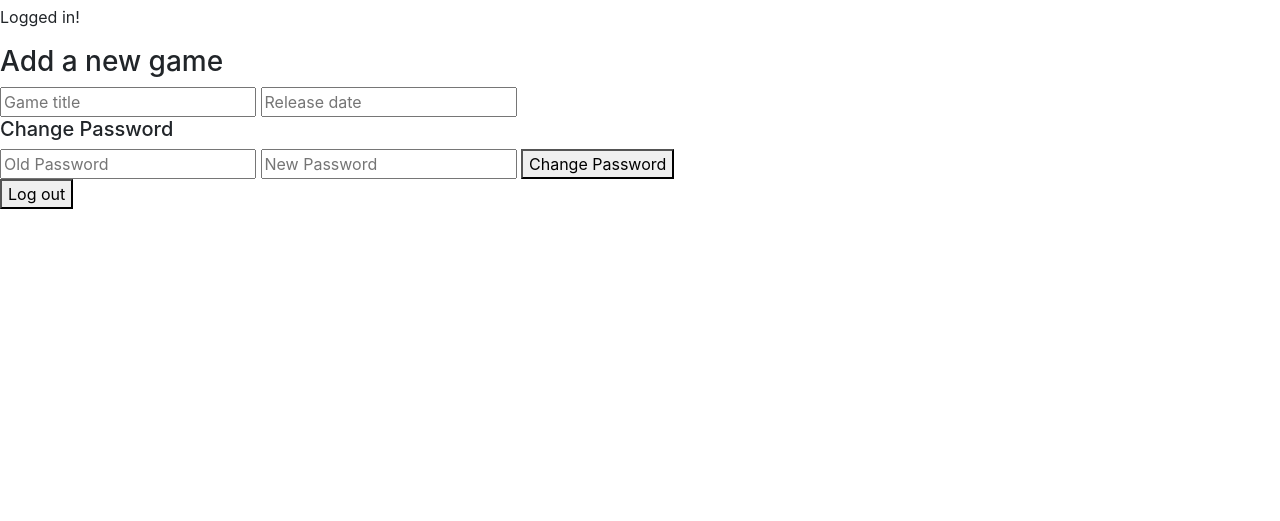
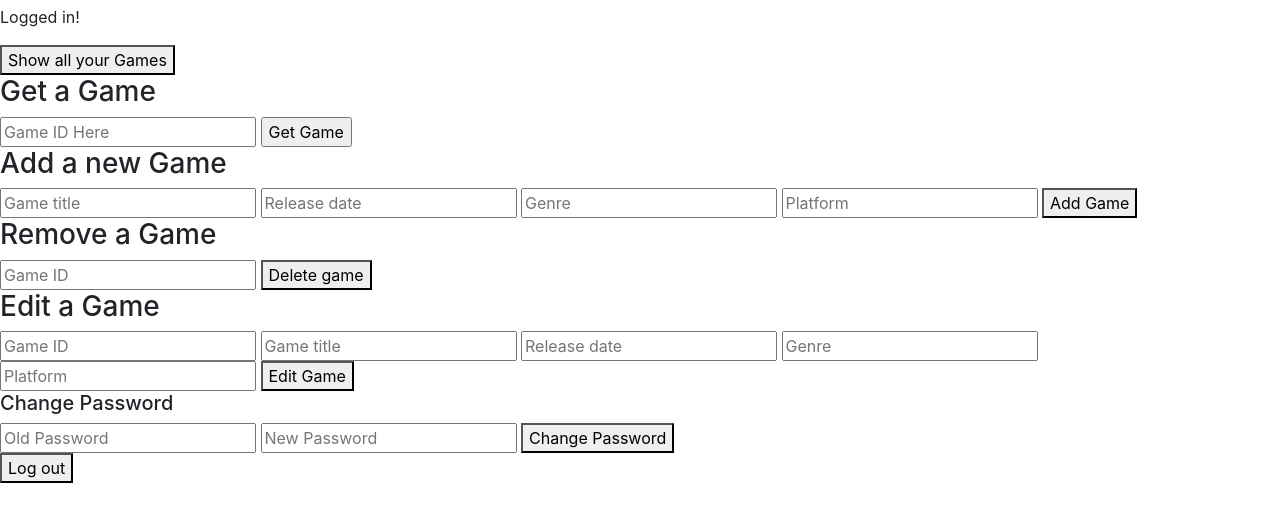
Before and after one commit to hank11234/speedruns-client, a website built with webpack: page index.html in a window 1280 px wide. Both pictures are taken after typing "name@example.com", "Sample123" into the empty fields and a click on the button "Sign In". Shown: the part 51-572 px from the top of the page. Built offline with nearby package versions, Linux system fonts and the light colour scheme; files whose address does not match are found by name.

Commit message:
Finished index and CRUD event listeners, start api

```diff
--- a/assets/scripts/app.js
+++ b/assets/scripts/app.js
@@ -3,6 +3,7 @@
 // use require with a reference to bundle the file and use it in this file
 // const example = require('./example')
 const authEvents = require('./auth/events')
+const gameEvents = require('./games/events')
 
 // use require without a reference to ensure a file is bundled
 // require('./example')
@@ -13,4 +14,9 @@ $(() => {
   $('#sign-in').on('submit', authEvents.onSignIn)
   $('#change-password').on('submit', authEvents.onChangePassword)
   $('#logout').on('submit', authEvents.onLogout)
+  $('#game-create').on('submit', gameEvents.onGameCreate)
+  $('#games-index').on('submit', gameEvents.onShowGames)
+  $('#game-show').on('submit', gameEvents.onGetGame)
+  $('#gamee-destroy').on('submit', gameEvents.onDestroyGame)
+  $('#game-update').on('submit', gameEvents.onUpdateGame)
 })
--- a/index.html
+++ b/index.html
@@ -34,10 +34,41 @@
       </div>
 
       <div class="after-login">
-        <h3>Add a new game</h3>
+        <div class="game-display"></div>
+
+        <form id="games-index">
+          <button type="submit">Show all your Games</button>
+        </form>
+
+        <h3>Get a Game</h3>
+        <form id="game-show">
+          <input type="text" name="game[id]" placeholder="Game ID Here">
+          <input type="submit" value="Get Game">
+        </form>
+
+        <h3>Add a new Game</h3>
         <form id="game-create">
           <input type="text" name="game[title]" placeholder="Game title">
-          <input type="text" name="game[releaseDate]" placeholder="Release date"
+          <input type="text" name="game[releaseDate]" placeholder="Release date">
+          <input type="text" name="game[genre]" placeholder="Genre">
+          <input type="text" name="game[platform]" placeholder="Platform">
+          <button type="submit">Add Game</button>
+        </form>
+
+        <h3>Remove a Game</h3>
+        <form id="game-destroy">
+          <input type="text" name="game[id]" placeholder="Game ID">
+          <button type="submit">Delete game</button>
+        </form>
+
+        <h3>Edit a Game</h3>
+        <form id="game-update">
+          <input type="text" name="game[id]" placeholder="Game ID">
+          <input type="text" name="game[title]" placeholder="Game title">
+          <input type="text" name="game[releaseDate]" placeholder="Release date">
+          <input type="text" name="game[genre]" placeholder="Genre">
+          <input type="text" name="game[platform]" placeholder="Platform">
+          <button type="submit">Edit Game</button>
         </form>
 
         <h5>Change Password</h5>
```
Also changed, not shown: assets/scripts/games/api.js (+65 -0 lines).
